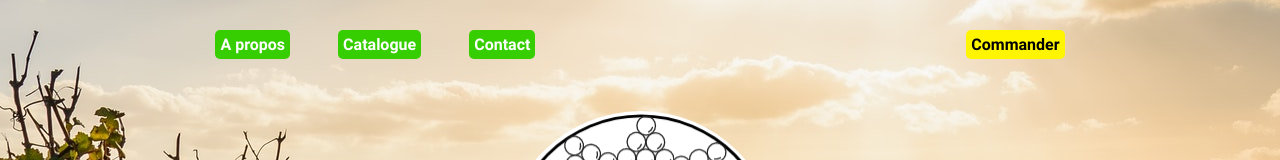
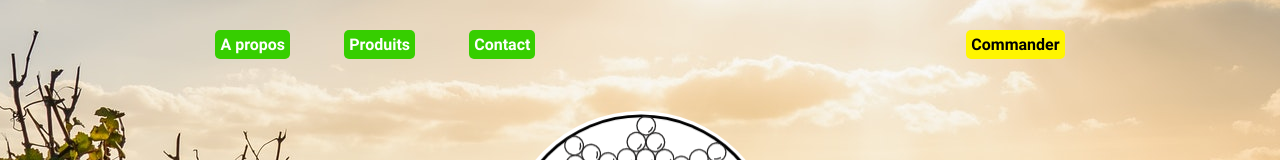
Before and after one commit to ThoLeBris/Projet_EPCF2, a React (Create React App) app in the folder client/: page / in a window 1280 px wide. Shown: the top 160 px of the page. Built offline with nearby package versions, Linux system fonts and the light colour scheme; no server answers; a web font is replaced by a local one.

Commit message:
authentification ok + style

```diff
--- a/client/src/App.css
+++ b/client/src/App.css
@@ -522,7 +522,3 @@ h2 {
 }
 
     /* Administration */
-
-/* #administration{
-
-} */
--- a/client/src/components/Nav.jsx
+++ b/client/src/components/Nav.jsx
@@ -5,7 +5,7 @@ const Nav = () => {
         <nav className="nav" id="nav">
             <ul className="nav-left">
                 <a href="#apropos"><li className="nav-item">A propos</li></a>
-                <a href="#products"><li className="nav-item">Catalogue</li></a>
+                <a href="#products"><li className="nav-item">Produits</li></a>
                 <a href="#contact"><li className="nav-item">Contact</li></a>
             </ul>
             <div className="nav-right">
--- a/client/src/pages/Login.jsx
+++ b/client/src/pages/Login.jsx
@@ -23,8 +23,6 @@ const Login = ()=> {
             return null;
         }
     //? jusqu'ici.
-    //! Mais ne redirige pas sur Admininistration comme prévu
-
 
     const submit = async (e)=>{
         e.preventDefault();
@@ -41,7 +39,7 @@ const Login = ()=> {
             }
         )
 
-        const response = await fetch('http://localhost:8000/api/admin',
+        const response = await fetch('http://localhost:8000/api/admin/',
                 {
                     headers: {'Content-Type':'application/json'},
                     credentials:'include'
```
